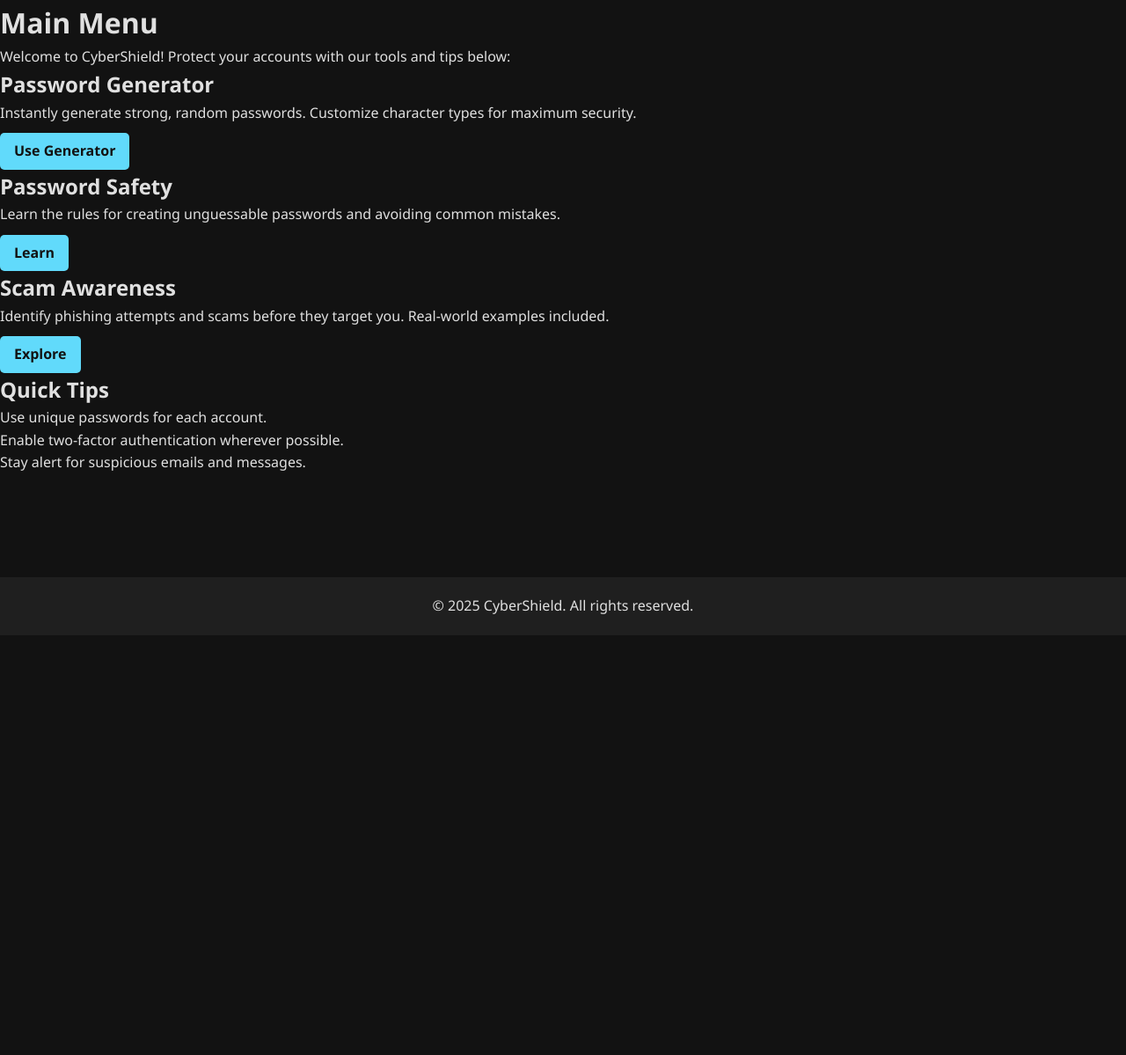
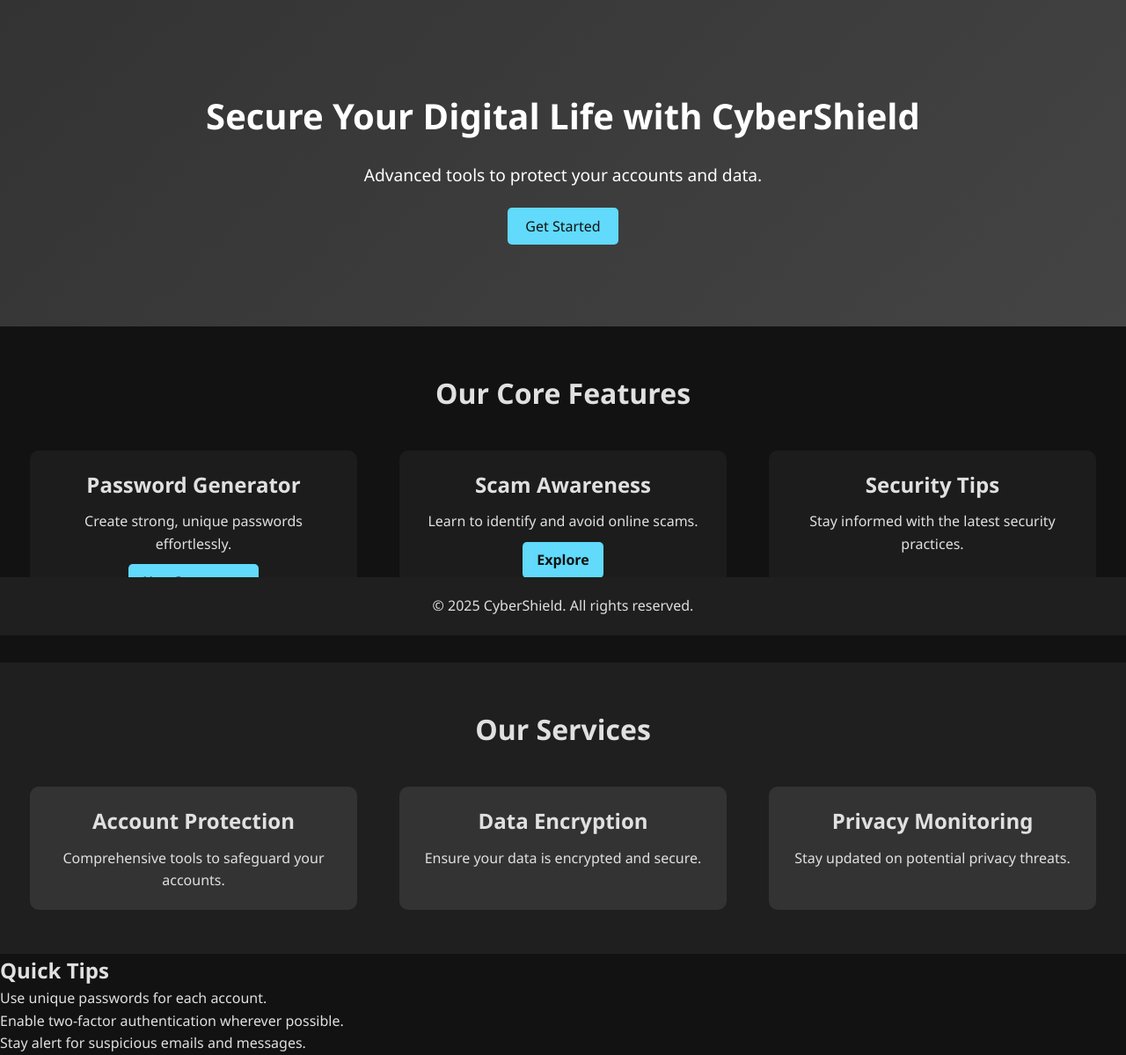
Before and after one commit to zach123abc/Hackathon-CyberSheild, a Flask app: page /menu in a window 1280 px wide. Shown: the part 78-1277 px from the top of the page at 88% size. Before the commit the page ends 800 px from the top, so only its background shows below. Run offline with Flask 3, Linux system fonts and the light colour scheme.

Commit message:
Update menu.html

```diff
--- a/templates/menu.html
+++ b/templates/menu.html
@@ -1,30 +1,52 @@
 {% extends "base.html" %}
 
-{% block title %}Main Menu{% endblock %}
+{% block title %}Main Menu - CyberShield{% endblock %}
 
 {% block content %}
-<h1>Main Menu</h1>
-<p>Welcome to CyberShield! Protect your accounts with our tools and tips below:</p>
 
-<div class="card-container">
-  <div class="card">
-    <h2>Password Generator</h2>
-    <p>Instantly generate strong, random passwords. Customize character types for maximum security.</p>
-    <a class="btn" href="{{ url_for('generate') }}">Use Generator</a>
+<section id="hero">
+  <h1>Secure Your Digital Life with CyberShield</h1>
+  <p>Advanced tools to protect your accounts and data.</p>
+  <a href="#services" class="cta-btn">Get Started</a>
+</section>
+
+<section id="features">
+  <h2>Our Core Features</h2>
+  <div class="feature-cards">
+    <div class="card">
+      <h3>Password Generator</h3>
+      <p>Create strong, unique passwords effortlessly.</p>
+      <a class="btn" href="{{ url_for('generate') }}">Use Generator</a>
+    </div>
+    <div class="card">
+      <h3>Scam Awareness</h3>
+      <p>Learn to identify and avoid online scams.</p>
+      <a class="btn" href="{{ url_for('scam_awareness') }}">Explore</a>
+    </div>
+    <div class="card">
+      <h3>Security Tips</h3>
+      <p>Stay informed with the latest security practices.</p>
+    </div>
   </div>
+</section>
 
-  <div class="card">
-    <h2>Password Safety</h2>
-    <p>Learn the rules for creating unguessable passwords and avoiding common mistakes.</p>
-    <a class="btn" href="{{ url_for('password_safety') }}">Learn</a>
+<section id="services">
+  <h2>Our Services</h2>
+  <div class="service-cards">
+    <div class="card">
+      <h3>Account Protection</h3>
+      <p>Comprehensive tools to safeguard your accounts.</p>
+    </div>
+    <div class="card">
+      <h3>Data Encryption</h3>
+      <p>Ensure your data is encrypted and secure.</p>
+    </div>
+    <div class="card">
+      <h3>Privacy Monitoring</h3>
+      <p>Stay updated on potential privacy threats.</p>
+    </div>
   </div>
-
-  <div class="card">
-    <h2>Scam Awareness</h2>
-    <p>Identify phishing attempts and scams before they target you. Real-world examples included.</p>
-    <a class="btn" href="{{ url_for('scam_awareness') }}">Explore</a>
-  </div>
-</div>
+</section>
 
 <section class="tips">
   <h2>Quick Tips</h2>
@@ -34,4 +56,5 @@
     <li>Stay alert for suspicious emails and messages.</li>
   </ul>
 </section>
+
 {% endblock %}
```
